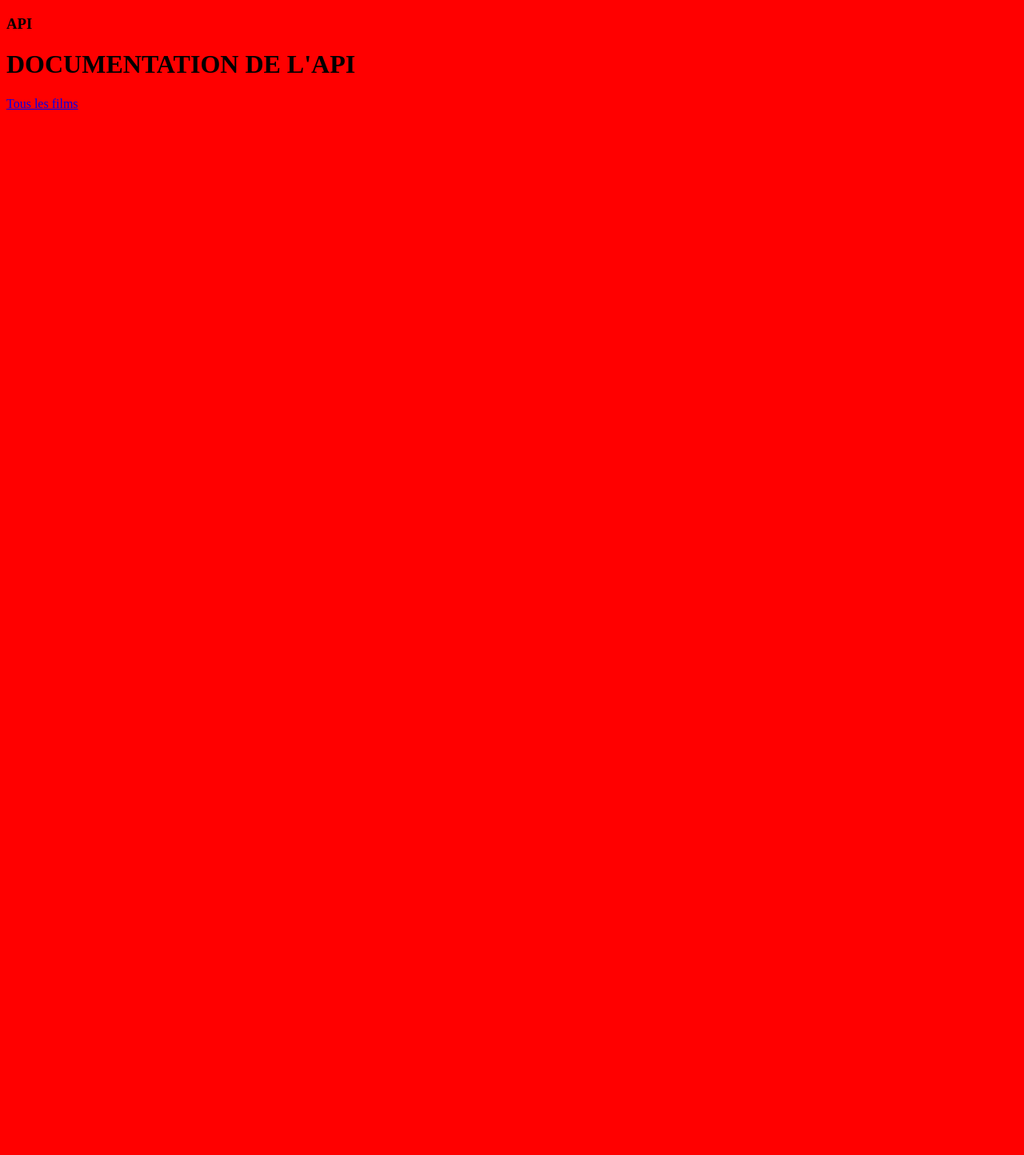
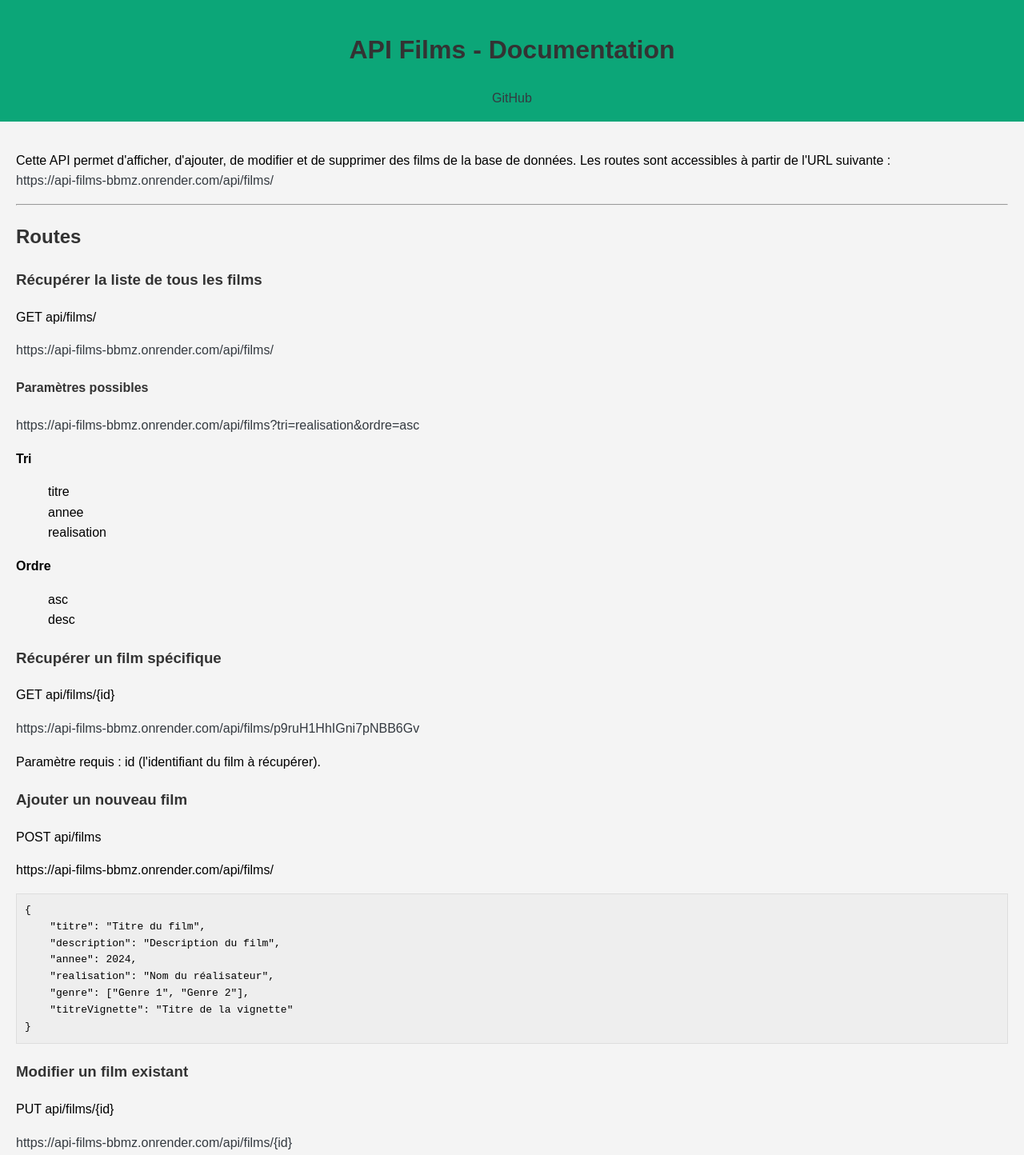
Before and after one commit to WEB2295566/API-Films, a website: page public/index.html in a window 1280 px wide. Shown: the top 1444 px of the page at 80% size. Before the commit the page ends 800 px from the top, so only its background shows below. Drawn offline with Linux system fonts and the light colour scheme.

```diff
--- a/public/assets/styles.css
+++ b/public/assets/styles.css
@@ -1,3 +1,56 @@
+/* assets/styles.css */
+
 body {
-  background-color: red;
+  font-family: Arial, sans-serif;
+  line-height: 1.6;
+  margin: 0;
+  padding: 0;
+  background: #f4f4f4;
 }
+
+header,
+footer {
+  background: #0ca678;
+  color: #fff;
+  text-align: center;
+  padding: 1rem 0;
+}
+
+header nav a,
+main a {
+  color: #343a40;
+  text-decoration: none;
+}
+
+main {
+  padding: 20px;
+}
+
+h1,
+h2,
+h3,
+h4 {
+  color: #333;
+}
+
+pre {
+  background: #eee;
+  border: 1px solid #ddd;
+  padding: 10px;
+}
+
+pre code {
+  font-family: monospace;
+}
+
+ul {
+  list-style-type: none;
+}
+
+article {
+  margin-bottom: 20px;
+}
+
+footer p {
+  margin: 0;
+}
--- a/public/index.html
+++ b/public/index.html
@@ -1,20 +1,150 @@
 <!DOCTYPE html>
-<html lang="en">
+<html lang="fr">
 
 <head>
   <meta charset="UTF-8">
   <meta name="viewport" content="width=device-width, initial-scale=1.0">
   <link rel="stylesheet" href="assets/styles.css" />
-  <title>API-Films</title>
+  <title>Documentation API Films</title>
 </head>
 
 <body>
   <header>
-    <h3>API </h3>
+    <h1>API Films - Documentation</h1>
+    <nav>
+      <a href="https://github.com/WEB2295566/API-Films" target="_blank">GitHub</a>
+    </nav>
   </header>
-  <h1>DOCUMENTATION DE L'API</h1>
-  <div><a href="http://localhost:3301/api/films/">Tous les films</a></div>
 
+  <main>
+    <section>
+      <p>Cette API permet d'afficher, d'ajouter, de modifier et de supprimer des films de la base de données. Les routes
+        sont accessibles à partir de l'URL suivante : <br>
+        <a href="https://api-films-bbmz.onrender.com/api/films/"
+          target="_blank">https://api-films-bbmz.onrender.com/api/films/</a>
+      </p>
+    </section>
+
+    <hr>
+
+    <section id="routes">
+      <h2>Routes</h2>
+      <article>
+        <h3>Récupérer la liste de tous les films</h3>
+        <p>GET api/films/</p>
+        <p><a href="https://api-films-bbmz.onrender.com/api/films/"
+            target="_blank">https://api-films-bbmz.onrender.com/api/films/</a>
+        </p>
+        <h4>Paramètres possibles</h4>
+        <p><a href="https://api-films-bbmz.onrender.com/api/films?tri=realisation&ordre=asc"
+            target="_blank">https://api-films-bbmz.onrender.com/api/films?tri=realisation&ordre=asc</a>
+        </p>
+        <div>
+          <strong>Tri</strong>
+          <ul>
+            <li>titre</li>
+            <li>annee</li>
+            <li>realisation</li>
+          </ul>
+        </div>
+        <div>
+          <strong>Ordre</strong>
+          <ul>
+            <li>asc</li>
+            <li>desc</li>
+          </ul>
+        </div>
+      </article>
+
+      <article>
+        <h3>Récupérer un film spécifique</h3>
+        <p>GET api/films/{id}</p>
+        <p><a href="https://api-films-bbmz.onrender.com/api/films/p9ruH1HhIGni7pNBB6Gv"
+            target="_blank">https://api-films-bbmz.onrender.com/api/films/p9ruH1HhIGni7pNBB6Gv</a>
+        </p>
+        <p>Paramètre requis : id (l'identifiant du film à récupérer).</p>
+      </article>
+
+      <article>
+        <h3>Ajouter un nouveau film</h3>
+        <p>POST api/films</p>
+        <p>https://api-films-bbmz.onrender.com/api/films/</p>
+        <pre><code>{
+    "titre": "Titre du film",
+    "description": "Description du film",
+    "annee": 2024,
+    "realisation": "Nom du réalisateur",
+    "genre": ["Genre 1", "Genre 2"],
+    "titreVignette": "Titre de la vignette"
+}</code></pre>
+      </article>
+
+      <article>
+        <h3>Modifier un film existant</h3>
+        <p>PUT api/films/{id}</p>
+        <p><a
+            href="https://api-films-bbmz.onrender.com/api/films/{id}">https://api-films-bbmz.onrender.com/api/films/{id}</a>
+        </p>
+        <pre><code>{
+    "titre": "Titre du film",
+    "description": "Description du film",
+    "annee": 2024,
+    "realisation": "Nom du réalisateur",
+    "genre": ["Genre 1", "Genre 2"],
+    "titreVignette": "Titre de la vignette"
+}</code></pre>
+      </article>
+
+      <article>
+        <h3>Supprimer un film</h3>
+        <p>DELETE /api/films/{id}</p>
+        <p><a
+            href="https://api-films-bbmz.onrender.com/api/films/{id}">https://api-films-bbmz.onrender.com/api/films/{id}</a>
+        </p>
+        <p>Paramètre requis : id (l'identifiant du film à supprimer).</p>
+      </article>
+    </section>
+
+    <hr>
+
+    <section id="utilisateurs">
+      <h2>Routes pour les utilisateurs</h2>
+      <article>
+        <h3>Inscription d'un nouvel utilisateur</h3>
+        <p>POST /api/utilisateurs/inscription</p>
+        <p><a
+            href="https://api-films-bbmz.onrender.com/api/utilisateurs/inscription">https://api-films-bbmz.onrender.com/api/utilisateurs/inscription</a>
+        </p>
+
+        <pre><code>{
+    "courriel": "test@test.com",
+    "mdp": "Ab1234!@hello"
+}</code></pre>
+        <p>Les critères de complexité pour le mot de passe sont détaillés ci-dessus.</p>
+        <p>
+          La validation du mot de passe exige qu'il soit long de 8 à 20 caractères et qu'il combine lettres (minuscules
+          et majuscules), chiffres, et symboles spéciaux. Cette règle garantit un niveau de sécurité élevé en rendant le
+          mot de passe complexe à deviner.</p>
+
+      </article>
+
+      <article>
+        <h3>Connexion d'un utilisateur</h3>
+        <p>POST api/utilisateurs/connexion</p>
+        <p><a
+            href="https://api-films-bbmz.onrender.com/api/utilisateurs/connexion">https://api-films-bbmz.onrender.com/api/utilisateurs/connexion</a>
+        </p>
+        <pre><code>{
+    "courriel": "test@test.com",
+    "mdp": "Ab1234!@hello"
+}</code></pre>
+      </article>
+    </section>
+  </main>
+
+  <footer>
+    <p>&copy; 2024 API Films. Tous droits réservés.</p>
+  </footer>
 </body>
 
 </html>
--- a/server.js
+++ b/server.js
@@ -3,6 +3,7 @@
 const dotenv = require("dotenv");//Import du module (variables env)
 const fs = require("fs");//Import (file system)
 const path = require("path");//import path
+const cors = require("cors");
 const db = require("./config/db.js"); //base de donnée
 const { check, validationResult } = require("express-validator");// Importation des outils de validation de express-validator
 
@@ -18,6 +19,7 @@
 server.use(express.static(path.join(__dirname, "public")));
 
 //Middleware pour analyser les corps de requete JSON
+server.use(cors());
 server.use(express.json());
 
 
```
Also changed, not shown: data/utilisateurTest.js (+5 -3 lines), README.md.
